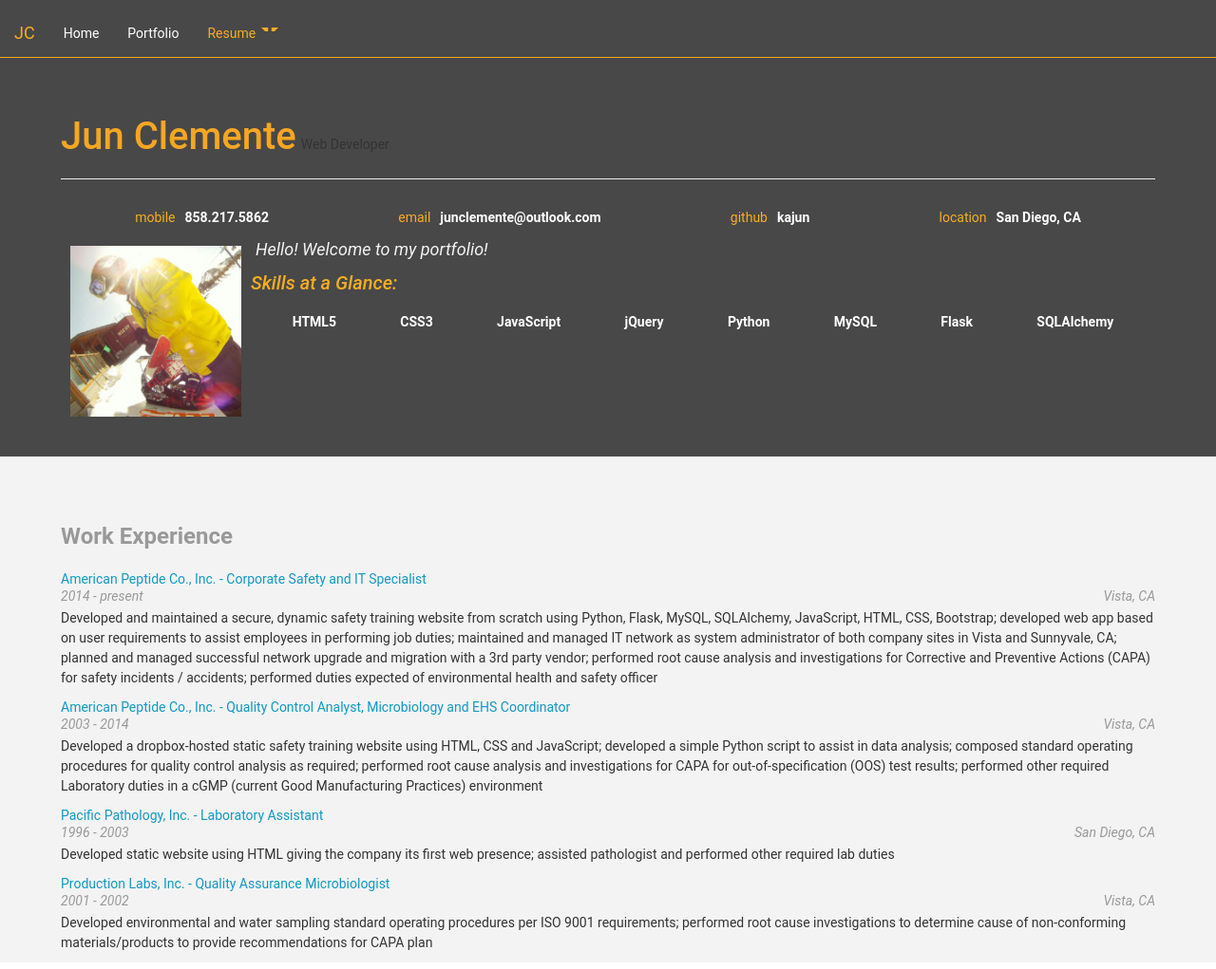
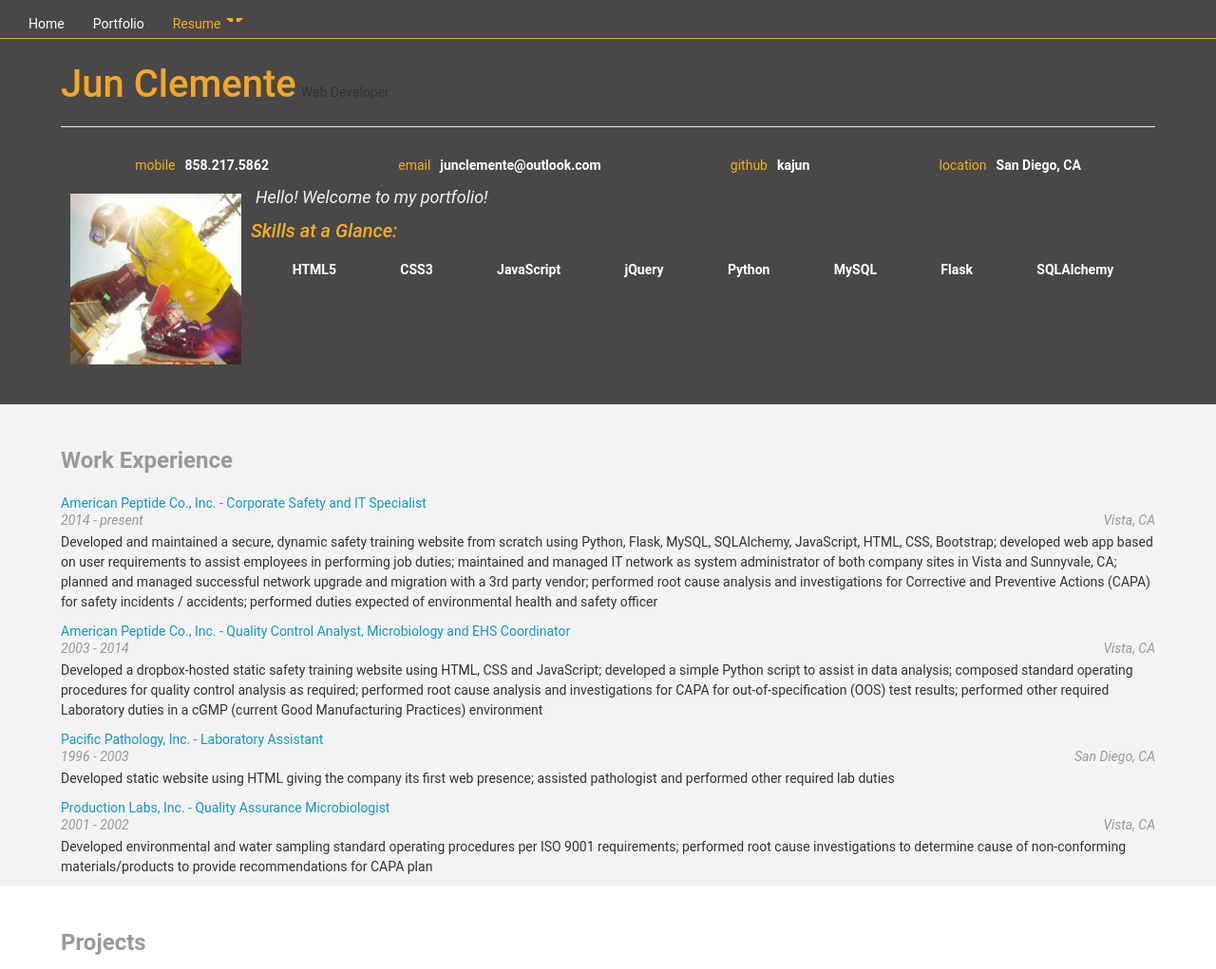
Before and after one commit to junclemente/udacity_jscript_basics, a plain HTML site: page index.html in a window 1280 px wide. Shown: the top 1021 px of the page at 95% size. Drawn offline with nearby package versions, Linux system fonts and the light colour scheme; some packages are replaced by stand-ins of ours.

Commit message:
removed brand from navbar; changed height of navbar

```diff
--- a/css/navbar.css
+++ b/css/navbar.css
@@ -1,5 +1,14 @@
 body {
-  padding-top: 60px;
+  padding-top: 30px;
+}
+
+.navbar-nav > li > a {
+  padding-top: 5px !important;
+  padding-bottom: 5px !important;
+}
+
+.navbar {
+  min-height: 30px !important;
 }
 
 /*
@@ -99,11 +108,7 @@ body {
   };
 }
 
-#myBrand {
-  color: #f5ae23;
-}
-
 /* Pads in-page anchors to compensate for fixed navbar */
 .anchor {
-  padding-top: 60px;
+  padding-top: 35px;
 }
--- a/index.html
+++ b/index.html
@@ -71,7 +71,6 @@ need to load. You'll see a lot of <link>s to CSS files for styles and
               <span class="icon-bar"></span>
               <span class="icon-bar"></span>
             </button>
-            <a class="navbar-brand" href="#" id="myBrand">JC</a>
           </div>
 
           <!-- Collect the nav links, forms, and other content for toggling -->
```
